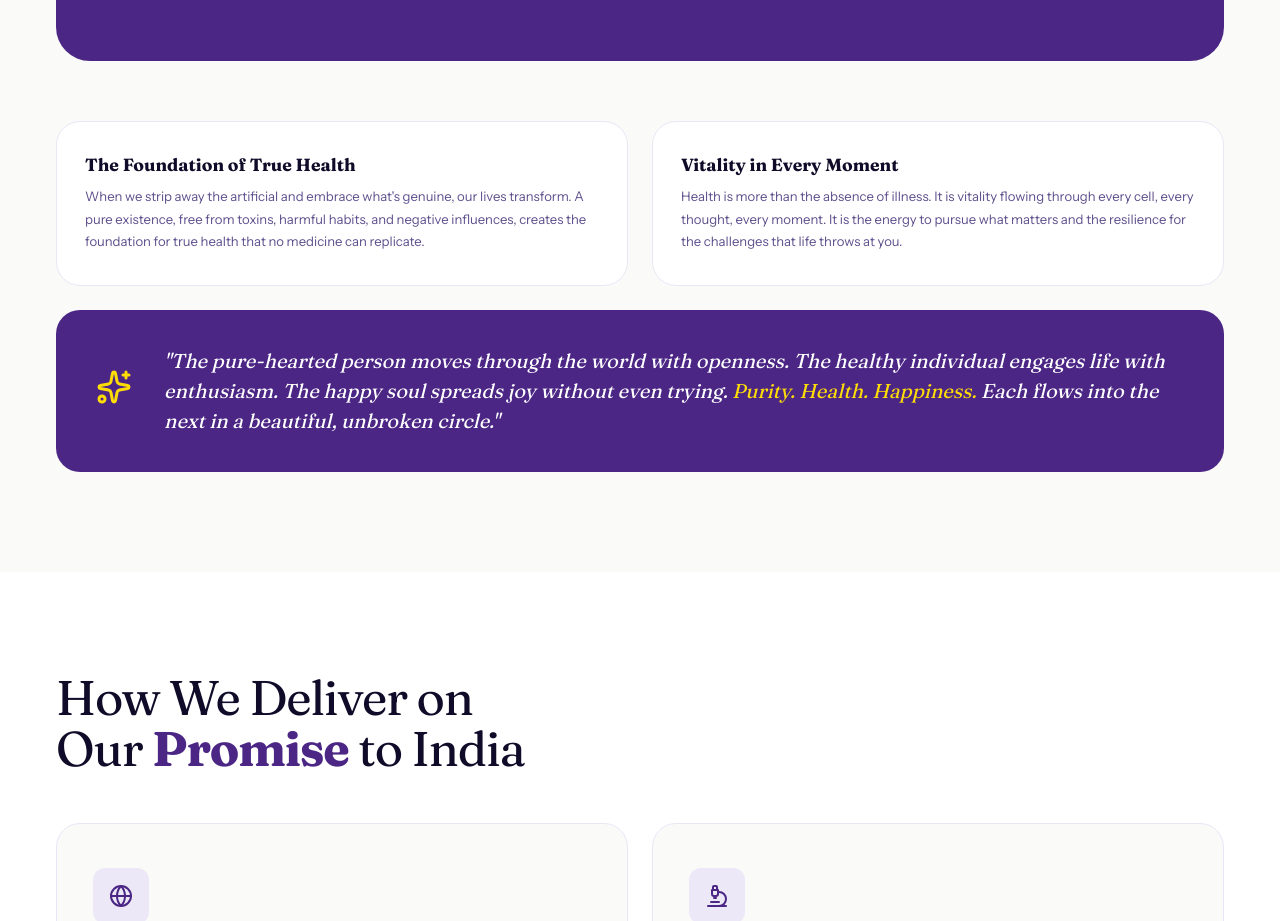
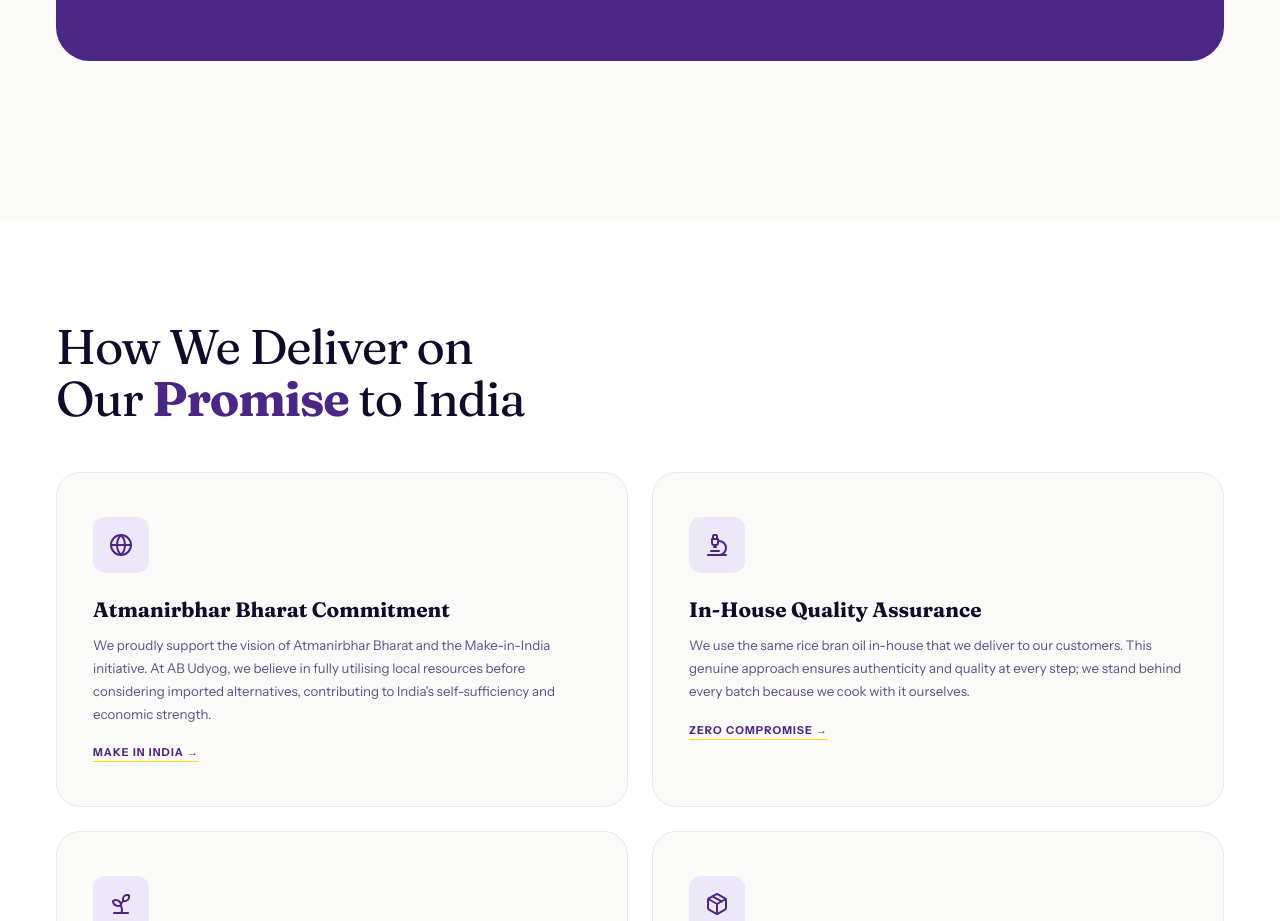
Before and after one commit to genaiwebsites/jeevanrekha, a Next.js app: page /about in a window 1280 px wide. Shown: the part 3240-4161 px from the top of the page. Built offline with nearby package versions, Linux system fonts and the light colour scheme.

Commit message:
style: remove redundant cards from Philosophy section

```diff
--- a/src/app/about/page.tsx
+++ b/src/app/about/page.tsx
@@ -262,22 +262,6 @@
             </div>
           </div>
 
-          <div className="phil-body-grid">
-            <div className="phil-body-card rv" data-d="1">
-              <h4>The Foundation of True Health</h4>
-              <p>When we strip away the artificial and embrace what's genuine, our lives transform. A pure existence, free from toxins, harmful habits, and negative influences, creates the foundation for true health that no medicine can replicate.</p>
-            </div>
-            <div className="phil-body-card rv" data-d="2">
-              <h4>Vitality in Every Moment</h4>
-              <p>Health is more than the absence of illness. It is vitality flowing through every cell, every thought, every moment. It is the energy to pursue what matters and the resilience for the challenges that life throws at you.</p>
-            </div>
-            <div className="phil-quote-card rv" data-d="3">
-              <div className="pqc-icon"><Sparkles style={{ color: 'var(--y)', width: '36px', height: '36px' }} /></div>
-              <div className="pqc-text">
-                "The pure-hearted person moves through the world with openness. The healthy individual engages life with enthusiasm. The happy soul spreads joy without even trying. <em>Purity. Health. Happiness.</em> Each flows into the next in a beautiful, unbroken circle."
-              </div>
-            </div>
-          </div>
         </div>
       </section>
 
```
